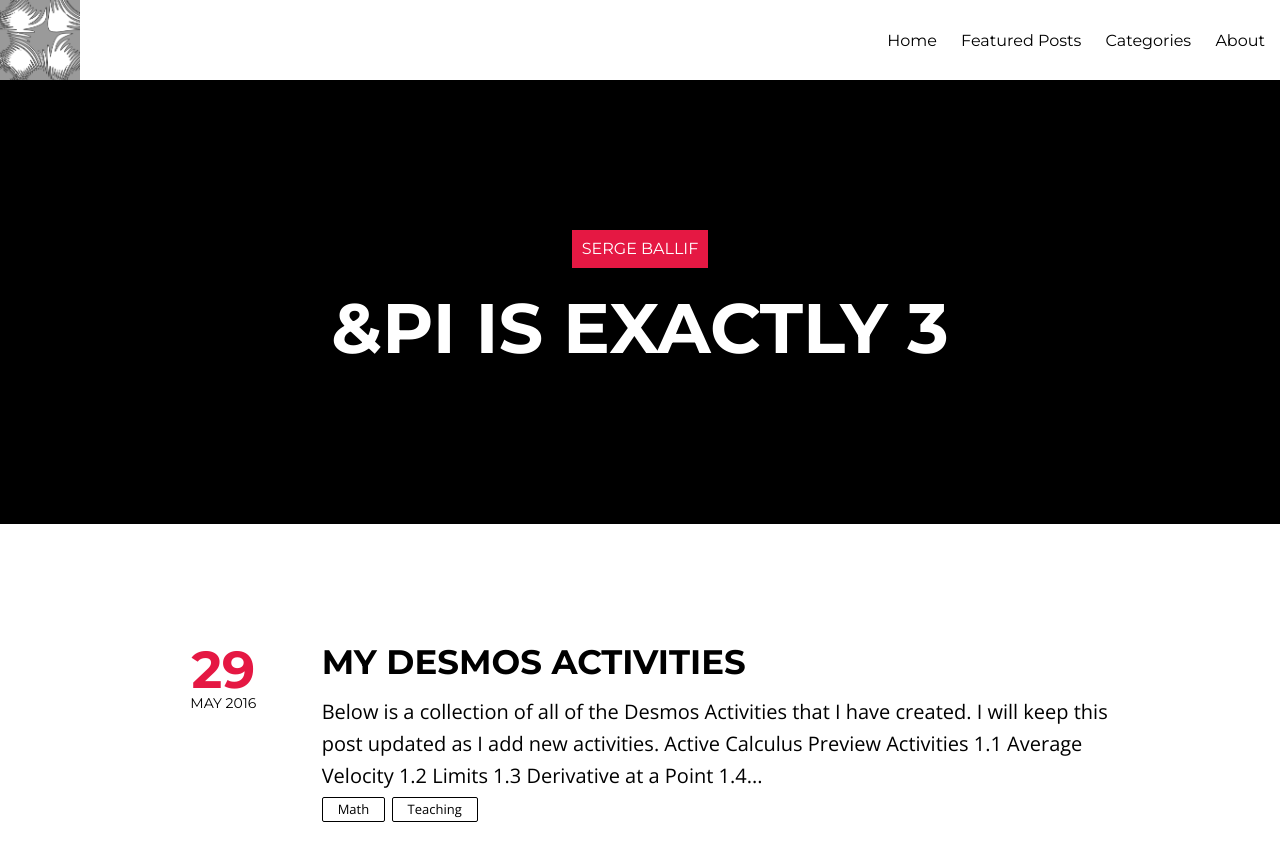
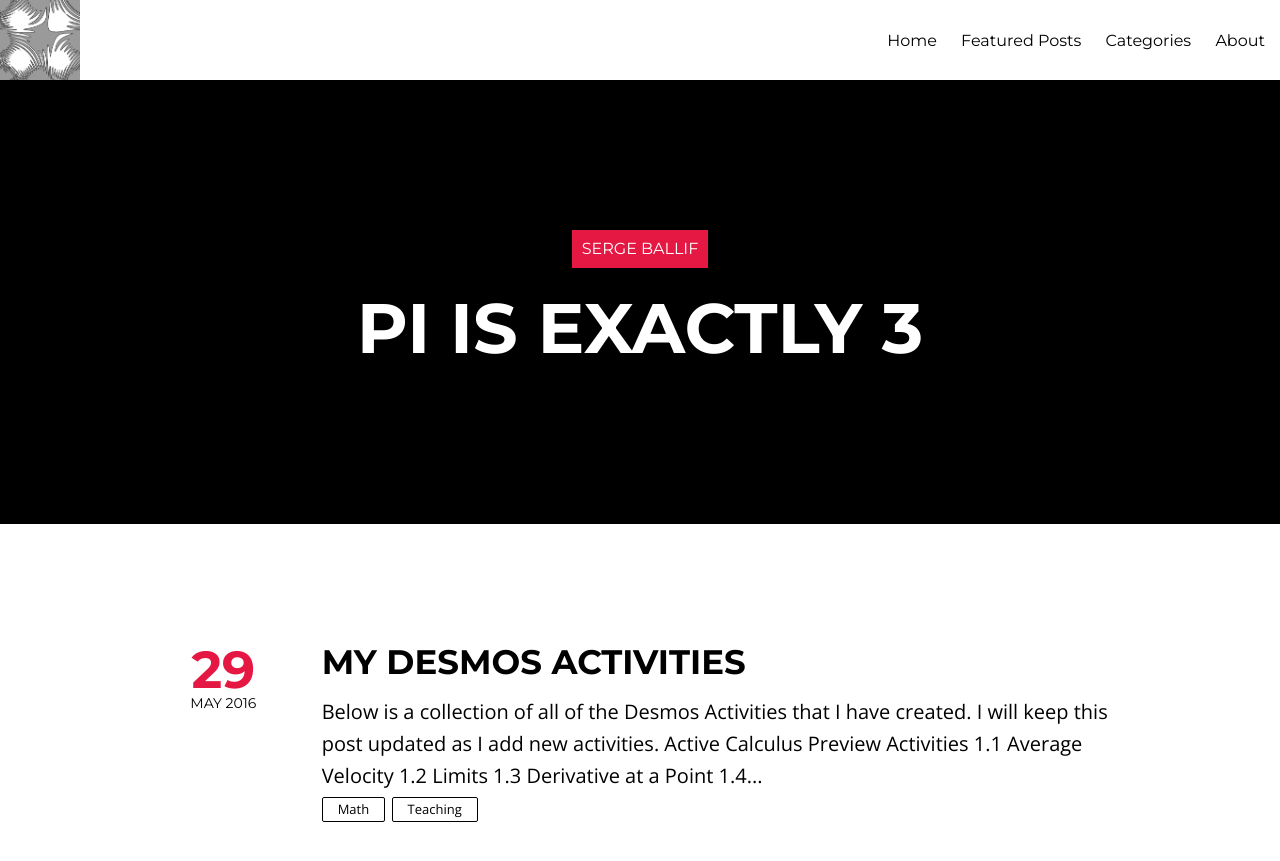
Before and after one commit to sergeballif/sergeballif.github.io, a Jekyll site: the page built from index.html, in a window 1280 px wide and 900 px high. Shown: the top 861 px of the window. Built offline with Jekyll 4.4.1, drawn with Linux system fonts in a browser that asks for light colours; nearby versions of some CDN libraries; the list of posts is cut into pages by our own code.

```diff
--- a/_config.yml
+++ b/_config.yml
@@ -1,5 +1,5 @@
 title:            Serge Ballif
-description:      "&pi is exactly 3"
+description:      "pi is exactly 3"
 logo:             logo.png
 # disqus_shortname: hmfaysal
 share:        	true
```
